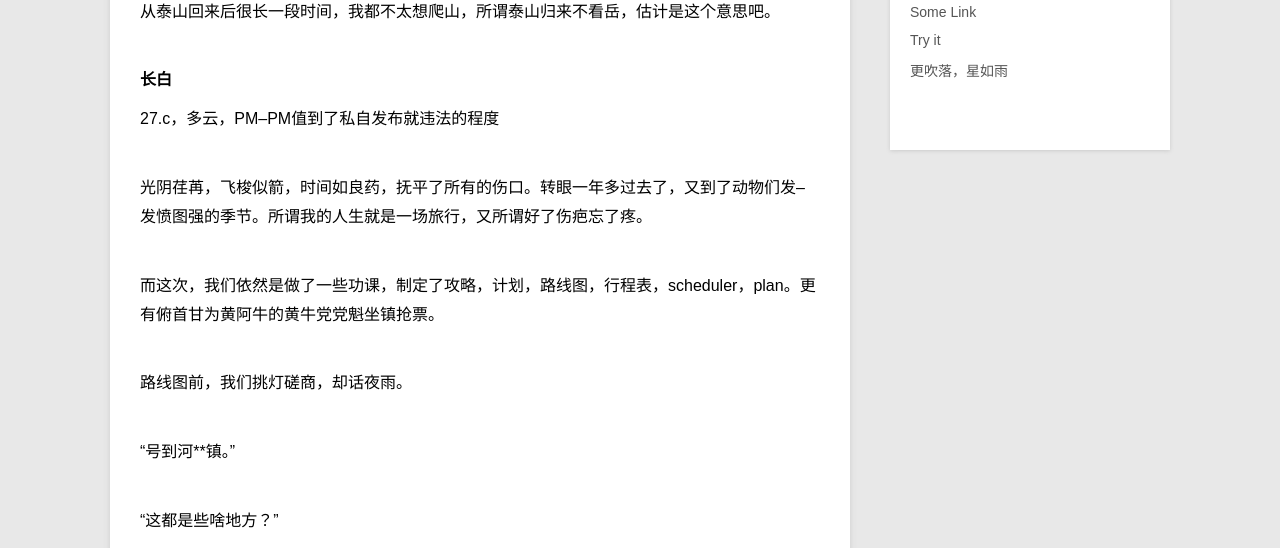
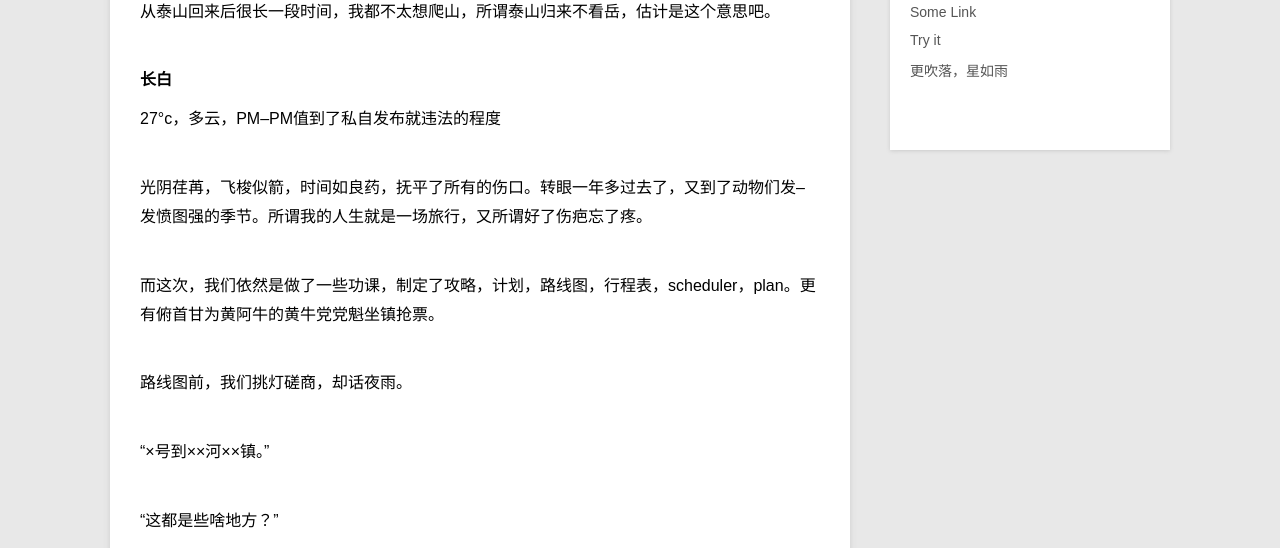
Before and after one commit to zorrock/zorrock.github.io, a Jekyll site: the page built from _posts/opinion/2015-09-24-time-medicine.md, in a window 1280 px wide. Shown: the part 1239-1787 px from the top of the page. Built offline with Jekyll 4.4.1, drawn with Linux system fonts in a browser that asks for light colours; Markdown is read by kramdown in place of the engine named in the settings.

```diff
--- a/_posts/opinion/2015-09-24-time-medicine.md
+++ b/_posts/opinion/2015-09-24-time-medicine.md
@@ -27,7 +27,7 @@ description: Time is a good medicine
 
 ####长白
 
-  27.c，多云，PM--PM值到了私自发布就违法的程度
+  27°c，多云，PM--PM值到了私自发布就违法的程度
 
   光阴荏苒，飞梭似箭，时间如良药，抚平了所有的伤口。转眼一年多过去了，又到了动物们发--发愤图强的季节。所谓我的人生就是一场旅行，又所谓好了伤疤忘了疼。
 
@@ -35,7 +35,7 @@ description: Time is a good medicine
 
   路线图前，我们挑灯磋商，却话夜雨。
 
-  "*号到*河**镇。"
+  "×号到××河××镇。"
 
   "这都是些啥地方？"
 
```
